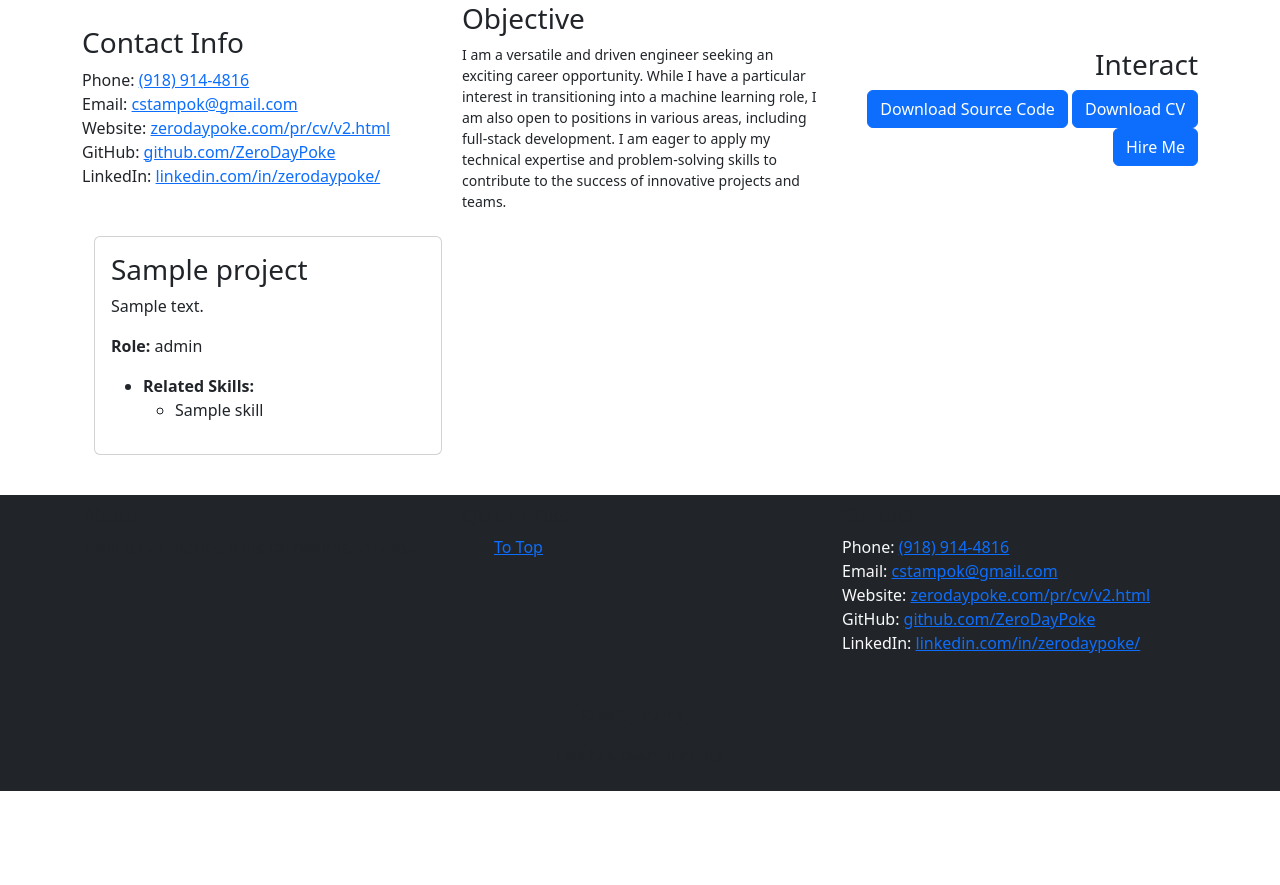
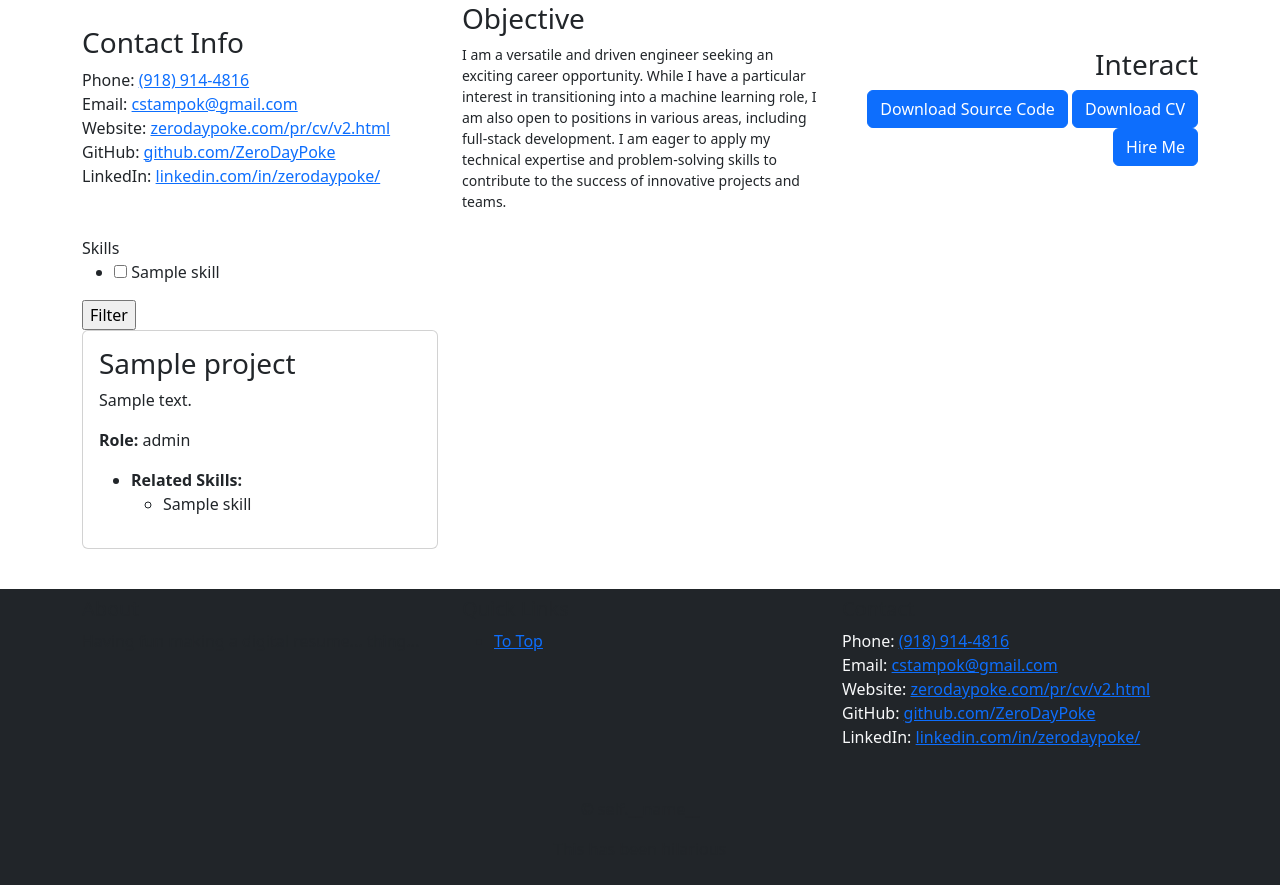
Before and after one commit to ZeroDayPoke/digital_cv, a Flask app: page /projects in a window 1280 px wide. Shown: the part 204-1089 px from the top of the page. Before the commit the page ends 995 px from the top, so only its background shows below. Run offline with Flask 2, Linux system fonts and the light colour scheme; tables that the repository leaves empty hold one stand-in row (values such as "Sample post").

Commit message:
interface additions

```diff
--- a/app/forms.py
+++ b/app/forms.py
@@ -3,7 +3,7 @@
 # app/forms.py
 
 from flask_wtf import FlaskForm
-from wtforms import StringField, TextAreaField, SubmitField, PasswordField
+from wtforms import StringField, TextAreaField, SubmitField, PasswordField, SelectField
 from wtforms.validators import DataRequired, ValidationError, Email, EqualTo
 from wtforms.fields import SelectMultipleField
 from wtforms.widgets import ListWidget, CheckboxInput
@@ -51,3 +51,31 @@ class SigninForm(FlaskForm):
     email = StringField('Email', validators=[DataRequired(), Email()])
     password = PasswordField('Password', validators=[DataRequired()])
     submit = SubmitField('Sign In')
+
+class SkillsFilterForm(FlaskForm):
+    skills = MultiCheckboxField('Skills', choices=[])  # Choices will be filled dynamically in the view
+    filter = SubmitField('Filter')
+
+class SkillForm(FlaskForm):
+    name = StringField('Skill Name', validators=[DataRequired()])
+    submit = SubmitField('Add Skill')
+
+class DeleteSkillForm(FlaskForm):
+    skill = SelectField('Skill to Delete', coerce=str)
+    submit = SubmitField('Delete Skill')
+
+class UpdateProjectForm(FlaskForm):
+    project = SelectField('Project to Update', coerce=str)
+    name = StringField('Updated Project Name', validators=[DataRequired()])
+    description = TextAreaField('Updated Description')
+    role = StringField('Updated Role')
+    related_skills = MultiCheckboxField(
+        'Related Skills',
+        choices=[],
+        validators=[at_least_one_checkbox]
+    )
+    submit = SubmitField('Update Project')
+
+class DeleteProjectForm(FlaskForm):
+    project = SelectField('Project to Delete', coerce=str)
+    submit = SubmitField('Delete Project')
--- a/app/routes/main.py
+++ b/app/routes/main.py
@@ -8,26 +8,89 @@ from flask import render_template, request, redirect, url_for, flash, Blueprint
 from flask_login import login_required, LoginManager, UserMixin, login_user, logout_user, current_user
 from werkzeug.security import generate_password_hash
 from ..models import db, Project, Skill, User
-from ..forms import ProjectForm, SignupForm, SigninForm
+from ..forms import ProjectForm, SignupForm, SigninForm, SkillsFilterForm, SkillForm, DeleteSkillForm, UpdateProjectForm, DeleteProjectForm
 
 main_routes = Blueprint('main_routes', __name__, url_prefix='')
-
 login_manager = LoginManager()
-
 
 @main_routes.route('/')
 def index():
     return render_template('index.html')
 
+@main_routes.route('/projects', methods=['GET', 'POST'])
+def projects():
+    form = SkillsFilterForm(request.form)
+    form.skills.choices = [(str(skill.id), skill.name) for skill in Skill.query.all()]  # assuming you have a Skill model
 
-@main_routes.route('/projects')
-def projects():
-    projects = Project.query.all()
-    return render_template('projects.html', projects=projects)
+    if request.method == 'POST' and form.validate():
+        selected_skills = form.skills.data
+        projects = Project.query.filter(Project.related_skills.any(Skill.id.in_(selected_skills))).all()
+    else:
+        projects = Project.query.all()
 
-@main_routes.route('/interface', methods=['GET', 'POST'])
+    return render_template('projects.html', projects=projects, form=form)
+
+
+@main_routes.route('/interface/delete_skill', methods=['POST'])
 @login_required
-def interface():
+def delete_skill():
+    if not current_user.has_role('ADMIN'):
+        return redirect(url_for('main_routes.projects'))
+    form = DeleteSkillForm()
+    form.skill.choices = [(skill.id, skill.name) for skill in Skill.query.all()]
+    if form.validate_on_submit():
+        skill_to_delete = Skill.query.get(form.skill.data)
+        if skill_to_delete:
+            db.session.delete(skill_to_delete)
+            db.session.commit()
+            flash('Skill has been deleted!', 'success')
+        else:
+            flash('Error: Skill not found.', 'danger')
+    return redirect(url_for('main_routes.interface'))
+
+@main_routes.route('/interface/update_project', methods=['GET', 'POST'])
+@login_required
+def update_project():
+    if not current_user.has_role('ADMIN'):
+        return redirect(url_for('main_routes.projects'))
+    form = UpdateProjectForm()
+    form.project.choices = [(str(project.id), project.name) for project in Project.query.all()]
+    form.related_skills.choices = [(str(skill.id), skill.name) for skill in Skill.query.all()]
+    if form.validate_on_submit():
+        project_to_update = Project.query.get(form.project.data)
+        if project_to_update:
+            project_to_update.name = form.name.data
+            project_to_update.description = form.description.data
+            project_to_update.role = form.role.data
+            project_to_update.related_skills = Skill.query.filter(Skill.id.in_(form.related_skills.data)).all()
+            db.session.commit()
+            flash('Project has been updated!', 'success')
+        else:
+            flash('Error: Project not found.', 'danger')
+    return redirect(url_for('main_routes.interface'))
+
+
+@main_routes.route('/interface/delete_project', methods=['POST'])
+@login_required
+def delete_project():
+    if not current_user.has_role('ADMIN'):
+        return redirect(url_for('main_routes.projects'))
+    form = DeleteProjectForm()
+    form.project.choices = [(str(project.id), project.name) for project in Project.query.all()]
+    if form.validate_on_submit():
+        project_to_delete = Project.query.get(form.project.data)
+        if project_to_delete:
+            db.session.delete(project_to_delete)
+            db.session.commit()
+            flash('Project has been deleted!', 'success')
+        else:
+            flash('Error: Project not found.', 'danger')
+    return redirect(url_for('main_routes.interface'))
+
+
+@main_routes.route('/interface/add_project', methods=['GET', 'POST'])
+@login_required
+def add_project():
     if not current_user.has_role('ADMIN'):
         return redirect(url_for('main_routes.projects'))
     form = ProjectForm()
@@ -39,15 +102,44 @@ def interface():
             role=form.role.data,
             related_skills=Skill.query.filter(Skill.id.in_(form.related_skills.data)).all()
         )
-        if form.validate_on_submit():
-            print(form.related_skills.data)
         db.session.add(new_project)
         db.session.commit()
-        flash('Your project has been added!')
+        flash('Your project has been added!', 'success')
+        return redirect(url_for('main_routes.interface'))
+    return render_template('interface.html', title='Interface', form=form)
+
+@main_routes.route('/interface/add_skill', methods=['GET', 'POST'])
+@login_required
+def add_skill():
+    if not current_user.has_role('ADMIN'):
         return redirect(url_for('main_routes.projects'))
-    else:
-        print(form.errors)
-    return render_template('interface.html', form=form)
+    skill_form = SkillForm()
+    if skill_form.validate_on_submit():
+        skill = Skill(name=skill_form.name.data)
+        db.session.add(skill)
+        db.session.commit()
+        flash('Your skill has been added!', 'success')
+        return redirect(url_for('main_routes.interface'))
+    return render_template('interface.html', title='Interface', skill_form=skill_form)
+
+
+@main_routes.route('/interface', methods=['GET'])
+@login_required
+def interface():
+    if not current_user.has_role('ADMIN'):
+        return redirect(url_for('main_routes.projects'))
+    form = ProjectForm()
+    update_project_form = UpdateProjectForm()
+    delete_project_form = DeleteProjectForm()
+    skill_form = SkillForm()
+    delete_skill_form = DeleteSkillForm()
+    form.related_skills.choices = [(str(skill.id), skill.name) for skill in Skill.query.all()]
+    update_project_form.project.choices = [(str(project.id), project.name) for project in Project.query.all()]
+    update_project_form.related_skills.choices = [(str(skill.id), skill.name) for skill in Skill.query.all()]
+    delete_project_form.project.choices = [(str(project.id), project.name) for project in Project.query.all()]
+    delete_skill_form.skill.choices = [(str(skill.id), skill.name) for skill in Skill.query.all()]
+    return render_template('interface.html', title='Interface', form=form, update_project_form=update_project_form, delete_project_form=delete_project_form, skill_form=skill_form, delete_skill_form=delete_skill_form)
+
 
 @main_routes.route('/signup', methods=['GET', 'POST'])
 def signup():
@@ -59,10 +151,6 @@ def signup():
         db.session.commit()
         flash('Congratulations, you are now a registered user!')
         return redirect(url_for('main_routes.index'))
-    else:
-        print(form.errors)
-        flash('Invalid email or password. Please try again.')
-
     return render_template('signup.html', form=form)
 
 @main_routes.route('/signin', methods=['GET', 'POST'])
@@ -73,9 +161,6 @@ def signin():
         login_user(user)
         flash('Successfully signed in.')
         return redirect(url_for('main_routes.index'))
-    else:
-        flash('Invalid email or password. Please try again.')
-
     return render_template('signin.html', form=form)
 
 @main_routes.route('/signout', methods=['GET'], strict_slashes=False)
--- a/app/templates/projects.html
+++ b/app/templates/projects.html
@@ -1,7 +1,12 @@
 {% extends 'base.html' %}
 
 {% block content %}
-    <main class="container">
+        <form method="POST">
+            {{ form.hidden_tag() }}
+            {{ form.skills.label }}
+            {{ form.skills }}
+            {{ form.filter }}
+        </form>
         <section class="row">
             {% for project in projects %}
                 <div class="col-md-6 col-lg-4">
@@ -24,5 +29,4 @@
                 </div>
             {% endfor %}
         </section>
-    </main>
 {% endblock %}
```
Also changed, not shown: app/templates/interface.html (+61 -1 lines).
